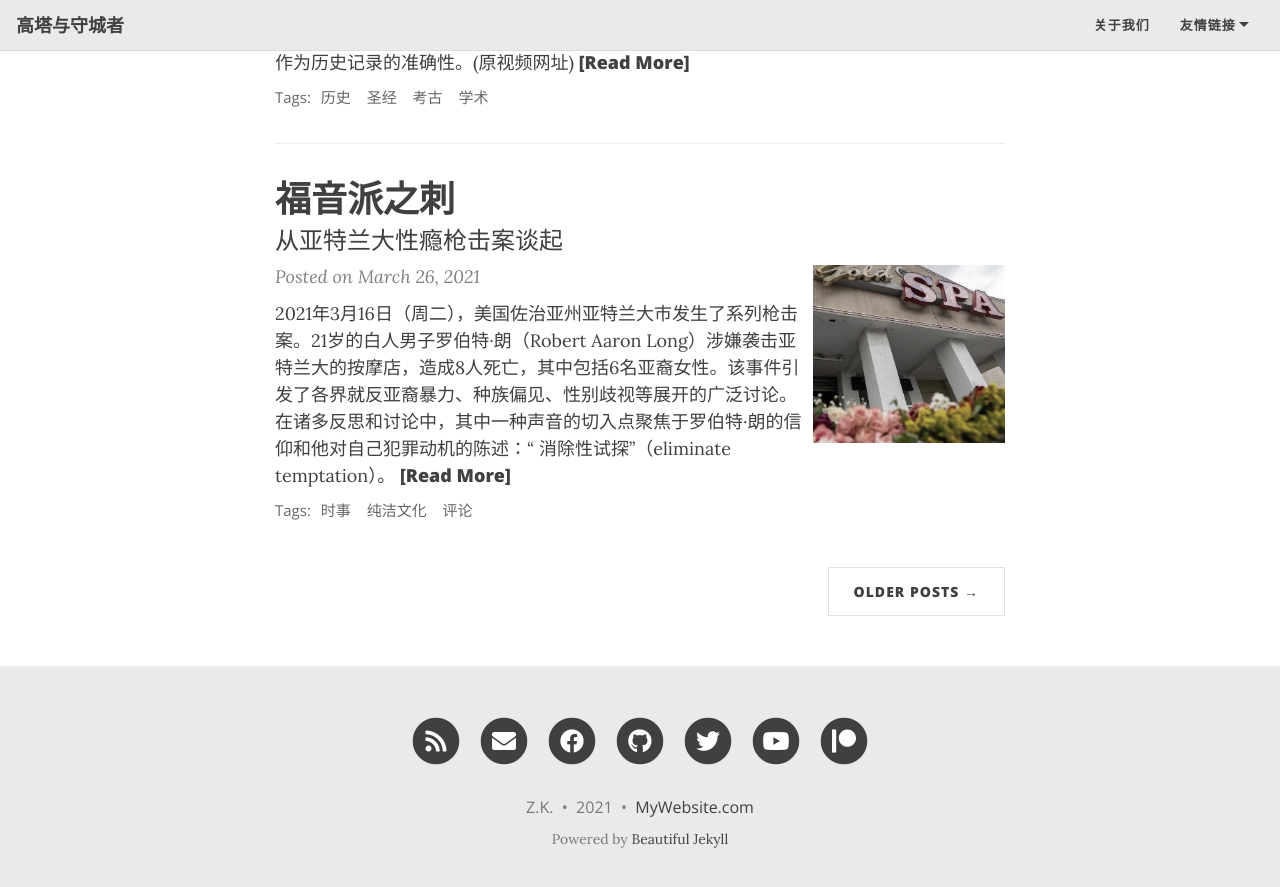
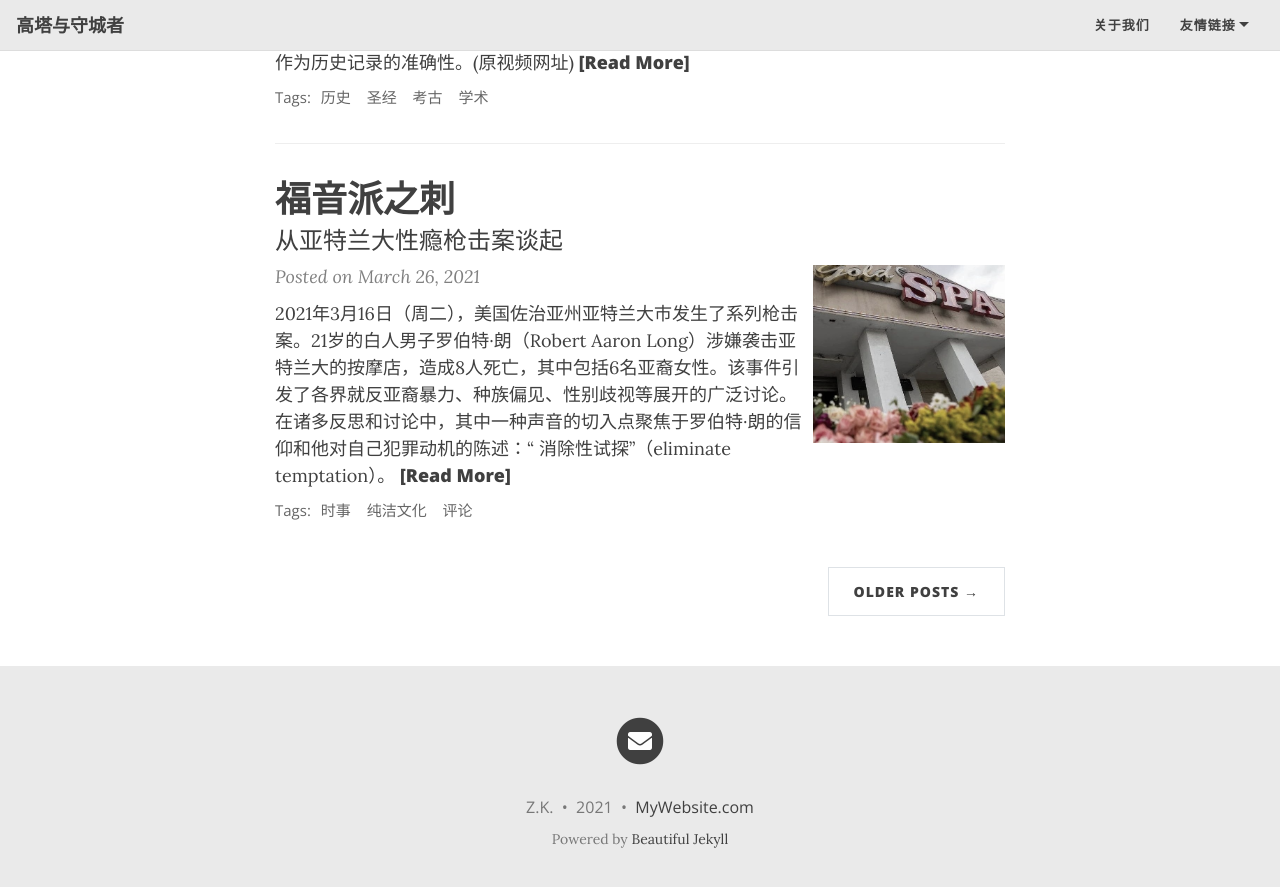
Before and after one commit to zekun-sun/tacheng1017.github.io, a Jekyll site: the page built from index.html, in a window 1280 px wide and 900 px high, scrolled down 1871 px. Shown: the top 887 px of the window. Built offline with Jekyll 4.4.1, drawn with Linux system fonts in a browser that asks for light colours; nearby versions of some CDN libraries; the list of posts is cut into pages by our own code.

Commit message:
Update social-networks-links.html

```diff
--- a/_includes/social-networks-links.html
+++ b/_includes/social-networks-links.html
@@ -1,6 +1,6 @@
 <ul class="list-inline text-center footer-links">
 
-{%- if site.rss-description -%}
+<!-- {%- if site.rss-description -%}
   <li class="list-inline-item">
     <a href="{{ '/feed.xml' | relative_url }}" title="RSS">
       <span class="fa-stack fa-lg" aria-hidden="true">
@@ -10,7 +10,7 @@
       <span class="sr-only">RSS</span>
     </a>
   </li>
-{%- endif -%}
+{%- endif -%} -->
 
 {%- if site.social-network-links.email -%}
   <li class="list-inline-item">
@@ -24,7 +24,7 @@
   </li>
 {%- endif -%}
 
-{%- if site.social-network-links.calendly -%}
+<!-- {%- if site.social-network-links.calendly -%}
   <li class="list-inline-item">
     <a href="https://calendly.com/{{ site.social-network-links.calendly }}" title="Schedule a meeting with me">
       <span class="fa-stack fa-lg" aria-hidden="true">
@@ -298,6 +298,6 @@
       <span class="sr-only">Itchio</span>
    </a>
   </li>
-{%- endif -%}
+{%- endif -%} -->
 
 </ul>
```
